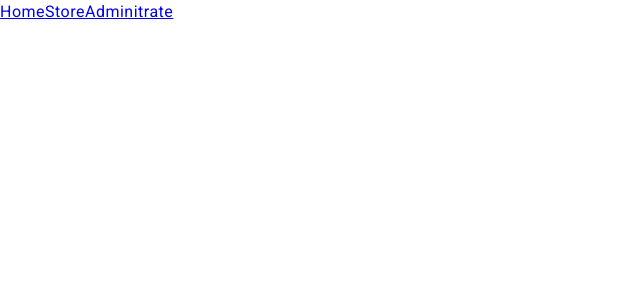
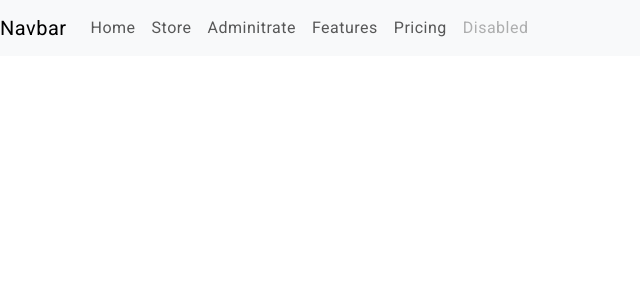
Before and after one commit to BetoHerbas/AungularAPIproject, an Angular app: page / in a window 1280 px wide. Shown: the top 300 px of the page, without its empty margins (0-640 px from the left). Built offline with nearby package versions, Linux system fonts and the light colour scheme.

Commit message:
Adding bootstrap

```diff
--- a/angular.json
+++ b/angular.json
@@ -33,9 +33,12 @@
             ],
             "styles": [
               "@angular/material/prebuilt-themes/cyan-orange.css",
-              "src/styles.scss"
+              "src/styles.scss",
+              "node_modules/bootstrap/dist/css/bootstrap.min.css"
             ],
-            "scripts": []
+            "scripts": [
+              "node_modules/bootstrap/dist/js/bootstrap.bundle.min.js"
+            ]
           },
           "configurations": {
             "production": {
--- a/package.json
+++ b/package.json
@@ -20,6 +20,7 @@
     "@angular/platform-browser": "^18.0.0",
     "@angular/platform-browser-dynamic": "^18.0.0",
     "@angular/router": "^18.0.0",
+    "bootstrap": "^5.3.3",
     "rxjs": "~7.8.0",
     "tslib": "^2.3.0",
     "zone.js": "~0.14.3"
--- a/src/app/app.component.html
+++ b/src/app/app.component.html
@@ -1,7 +1,20 @@
 <div class="topnav">
-  <a [routerLink]="['home']" [routerLinkActive]="['active']">Home</a>
-  <a [routerLink]="['store']" [routerLinkActive]="['active']">Store</a>
-  <a [routerLink]="['admin']" [routerLinkActive]="['active']">Adminitrate</a>
+  <nav class="navbar navbar-expand-lg navbar-light bg-light">
+    <a class="navbar-brand" [routerLink]="['home']">Navbar</a>
+    <button class="navbar-toggler" type="button" data-toggle="collapse" data-target="#navbarNavAltMarkup" aria-controls="navbarNavAltMarkup" aria-expanded="false" aria-label="Toggle navigation">
+      <span class="navbar-toggler-icon"></span>
+    </button>
+    <div class="collapse navbar-collapse" id="navbarNavAltMarkup">
+      <div class="navbar-nav">
+        <a class="nav-item nav-link" [routerLink]="['home']" [routerLinkActive]="['active']">Home</a>
+        <a class="nav-item nav-link" [routerLink]="['store']" [routerLinkActive]="['active']">Store</a>
+        <a class="nav-item nav-link" [routerLink]="['admin']" [routerLinkActive]="['active']">Adminitrate</a>
+        <a class="nav-item nav-link" href="#">Features</a>
+        <a class="nav-item nav-link" href="#">Pricing</a>
+        <a class="nav-item nav-link disabled" href="#">Disabled</a>
+      </div>
+    </div>
+  </nav>
 </div>
 
-<router-outlet />
+<router-outlet></router-outlet>
--- a/src/app/app.config.ts
+++ b/src/app/app.config.ts
@@ -5,5 +5,5 @@ import { routes } from './app.routes';
 import { provideAnimationsAsync } from '@angular/platform-browser/animations/async';
 
 export const appConfig: ApplicationConfig = {
-  providers: [provideZoneChangeDetection({ eventCoalescing: true }), provideRouter(routes), provideAnimationsAsync()]
+  providers: [provideZoneChangeDetection({ eventCoalescing: true }), provideRouter(routes), provideAnimationsAsync(), provideAnimationsAsync()]
 };
--- a/src/styles.scss
+++ b/src/styles.scss
@@ -1,4 +1,6 @@
 /* You can add global styles to this file, and also import other style files */
+
+*{ margin: 0; padding: 0; box-sizing: border-box; }
 
 html, body { height: 100%; }
 body { margin: 0; font-family: Roboto, "Helvetica Neue", sans-serif; }
```
Also changed, not shown: 1 other file (tests, documents, lock files or other folders).
